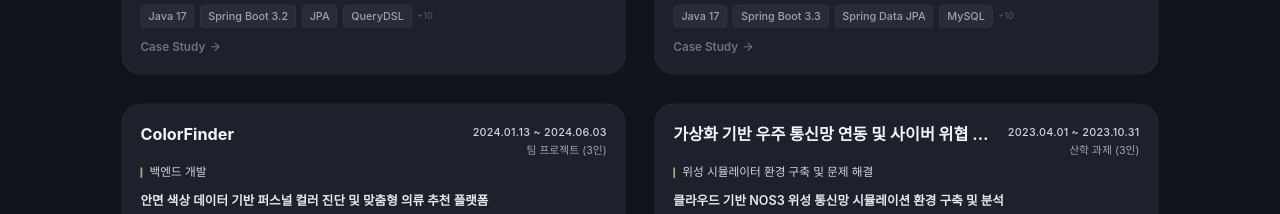
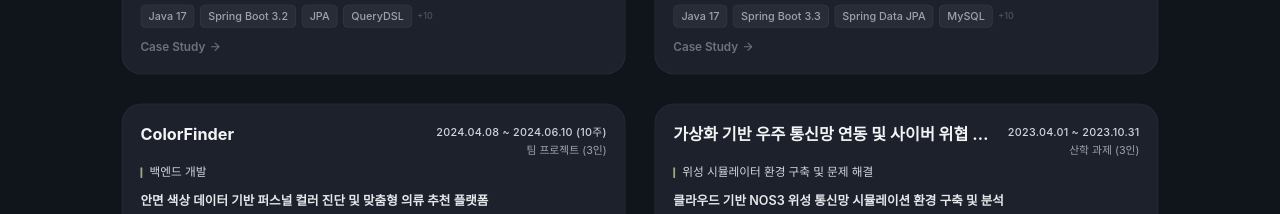
Before and after one commit to go-ring/portfolio, a React (Vite) app: page / in a window 1280 px wide. Shown: the part 1440-1654 px from the top of the page. Built offline with nearby package versions, Linux system fonts and the light colour scheme.

Commit message:
fix: 프로젝트 기간 수정

```diff
--- a/src/data/index.ts
+++ b/src/data/index.ts
@@ -348,7 +348,7 @@ export const projects: Project[] = [
       "OpenCV",
       "Selenium",
     ],
-    period: "2024.01.13 ~ 2024.06.03",
+    period: "2024.04.08 ~ 2024.06.10 (10주)",
     role: "백엔드 개발",
     impact:
       "한남대학교 캡스톤 경진대회 우수상 (2024)\n2024 스마트미디어 추계학술대회 학술 논문 발표\n42명의 베타 테스터 대상 사용자 만족도 조사 결과, 평균 4.7/5.0점 달성 (추천 정확도 92% 긍정)",
```
